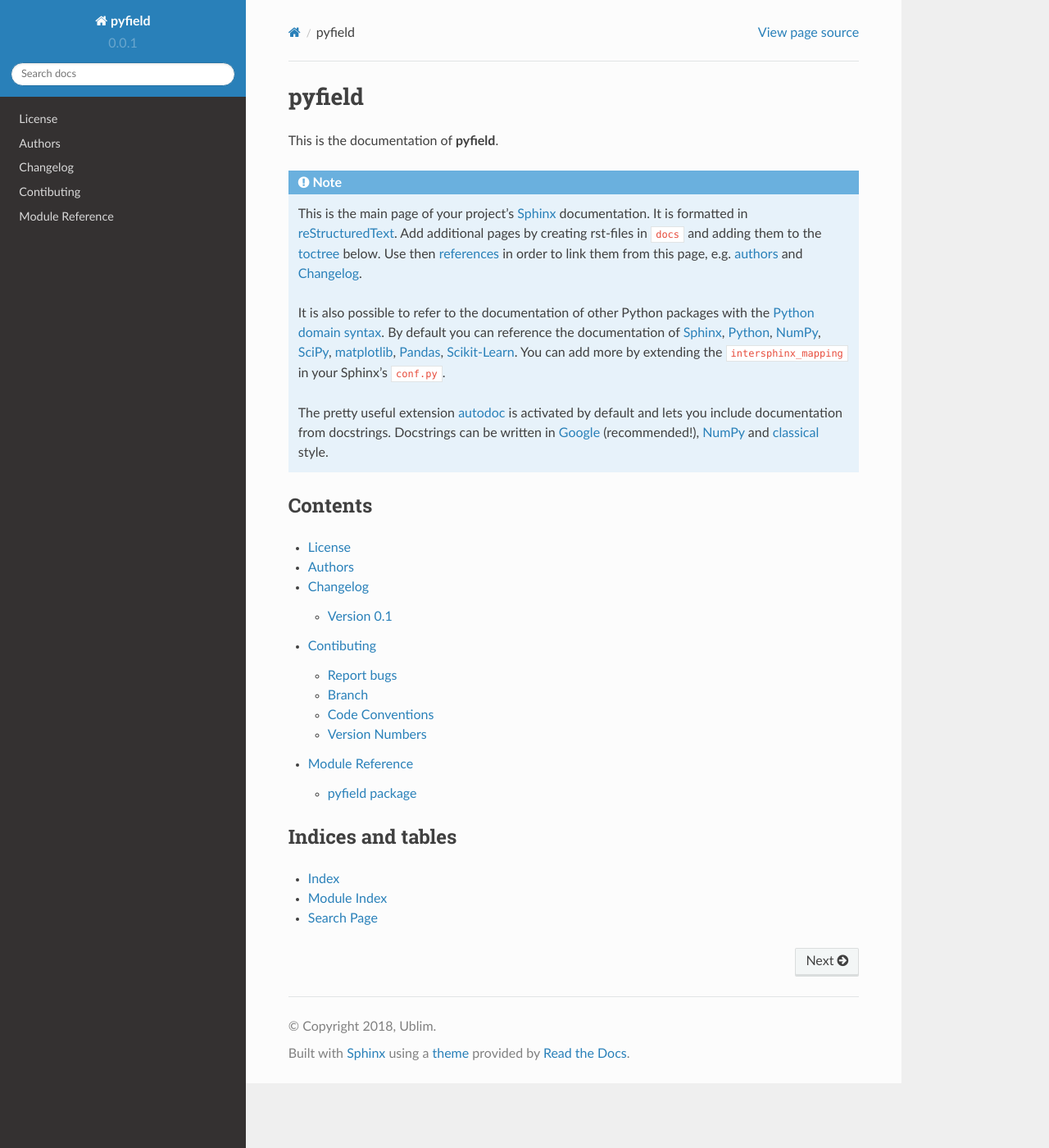
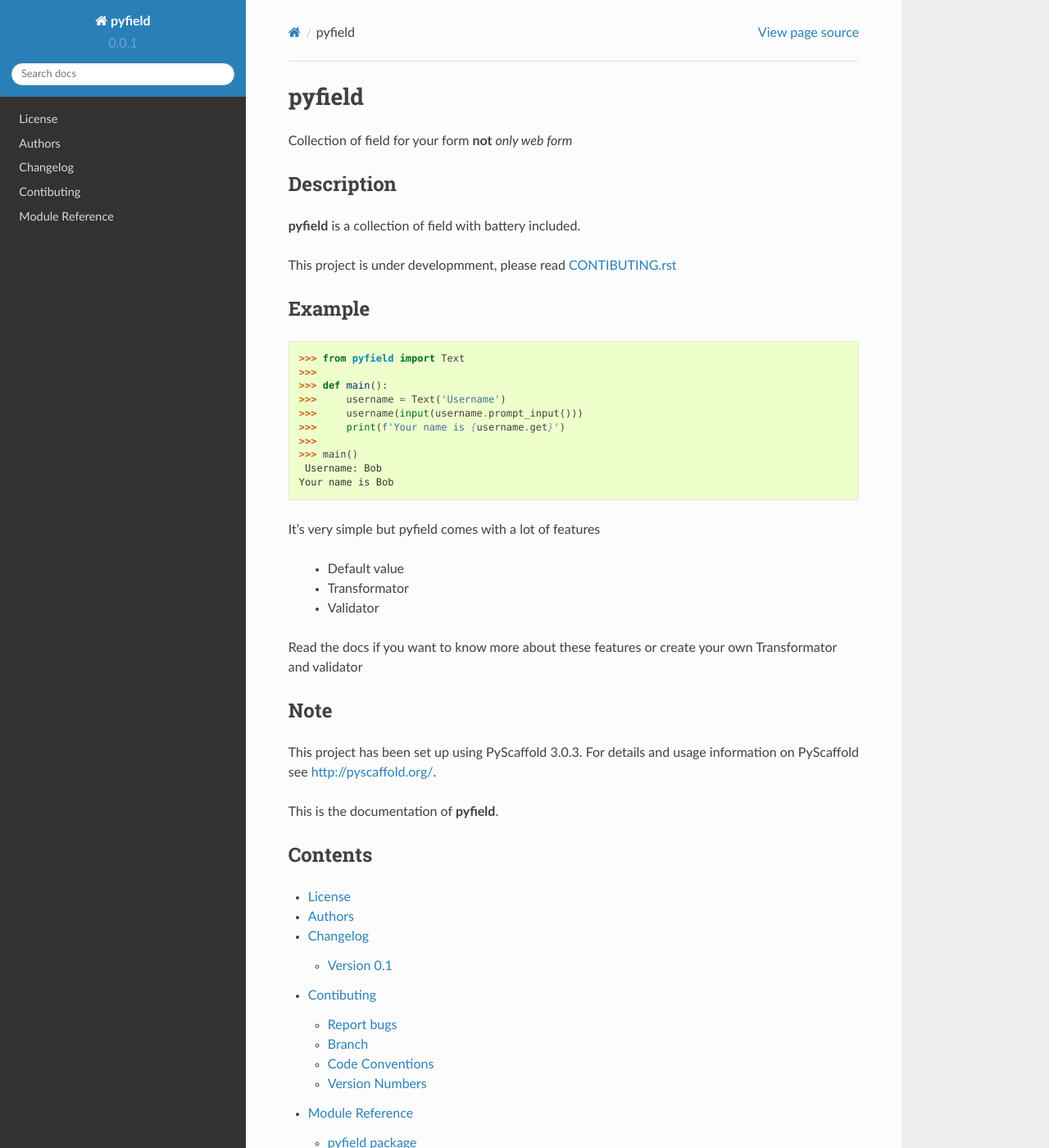
Before and after one commit to Unviray/pyfield, a Sphinx documentation site: the page built from docs/index.rst, in a window 1280 px wide and 1400 px high. Shown: the whole window at 82% size. Built offline with Sphinx 7.4.7 and the Read the Docs theme 2.0.0, drawn with Linux system fonts in a browser that asks for light colours.

```diff
--- a/docs/index.rst
+++ b/docs/index.rst
@@ -2,40 +2,51 @@
 pyfield
 =======
 
+Collection of field for your form **not** *only web form*
+
+
+Description
+===========
+
+**pyfield** is a collection of field with battery included.
+
+This project is under developmment, please read
+`CONTIBUTING.rst <https://github.com/Ublimjo/pyfield/blob/master/CONTRIBUTING.rst>`_
+
+
+Example
+=======
+
+.. code-block:: python
+
+ >>> from pyfield import Text
+ >>>
+ >>> def main():
+ >>>     username = Text('Username')
+ >>>     username(input(username.prompt_input()))
+ >>>     print(f'Your name is {username.get}')
+ >>>
+ >>> main()
+  Username: Bob
+ Your name is Bob
+
+It's very simple but pyfield comes with a lot of features
+
+ - Default value
+ - Transformator
+ - Validator
+
+Read the docs if you want to know more about these features or create your own
+Transformator and validator
+
+
+Note
+====
+
+This project has been set up using PyScaffold 3.0.3. For details and usage
+information on PyScaffold see http://pyscaffold.org/.
+
 This is the documentation of **pyfield**.
-
-.. note::
-
-    This is the main page of your project's `Sphinx <http://sphinx-doc.org/>`_
-    documentation. It is formatted in `reStructuredText
-    <http://sphinx-doc.org/rest.html>`__. Add additional pages by creating
-    rst-files in ``docs`` and adding them to the `toctree
-    <http://sphinx-doc.org/markup/toctree.html>`_ below. Use then
-    `references <http://sphinx-doc.org/markup/inline.html>`__ in order to link
-    them from this page, e.g. :ref:`authors <authors>` and :ref:`changes`.
-
-    It is also possible to refer to the documentation of other Python packages
-    with the `Python domain syntax
-    <http://sphinx-doc.org/domains.html#the-python-domain>`__. By default you
-    can reference the documentation of `Sphinx <http://sphinx.pocoo.org>`__,
-    `Python <http://docs.python.org/>`__, `NumPy
-    <http://docs.scipy.org/doc/numpy>`__, `SciPy
-    <http://docs.scipy.org/doc/scipy/reference/>`__, `matplotlib
-    <http://matplotlib.sourceforge.net>`__, `Pandas
-    <http://pandas.pydata.org/pandas-docs/stable>`__, `Scikit-Learn
-    <http://scikit-learn.org/stable>`__. You can add more by
-    extending the ``intersphinx_mapping`` in your Sphinx's ``conf.py``.
-
-    The pretty useful extension `autodoc
-    <http://www.sphinx-doc.org/en/stable/ext/autodoc.html>`__ is activated by
-    default and lets you include documentation from docstrings. Docstrings can
-    be written in `Google
-    <http://google.github.io/styleguide/pyguide.html#Comments>`__
-    (recommended!), `NumPy
-    <https://github.com/numpy/numpy/blob/master/doc/HOWTO_DOCUMENT.rst.txt>`__
-    and `classical
-    <http://www.sphinx-doc.org/en/stable/domains.html#info-field-lists>`__
-    style.
 
 
 Contents
```
Also changed, not shown: README.rst (+27 -1 lines).
